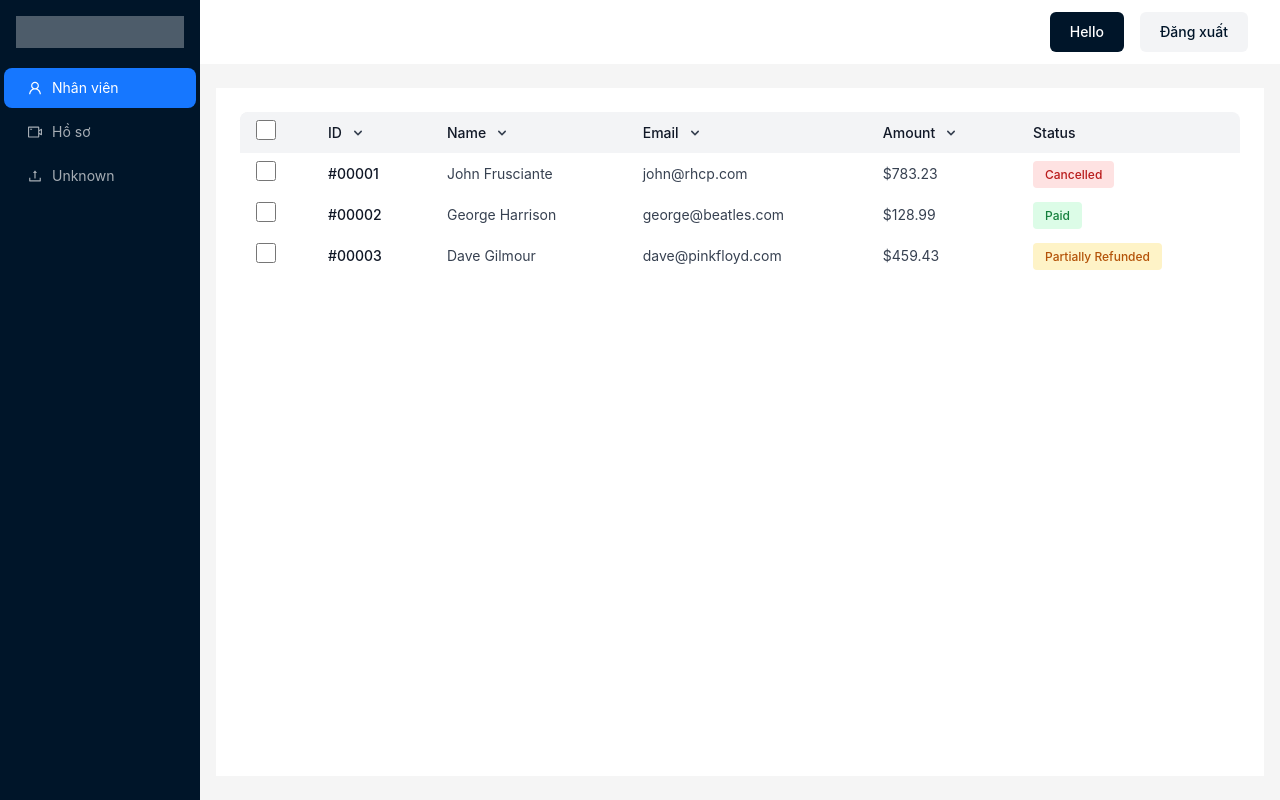
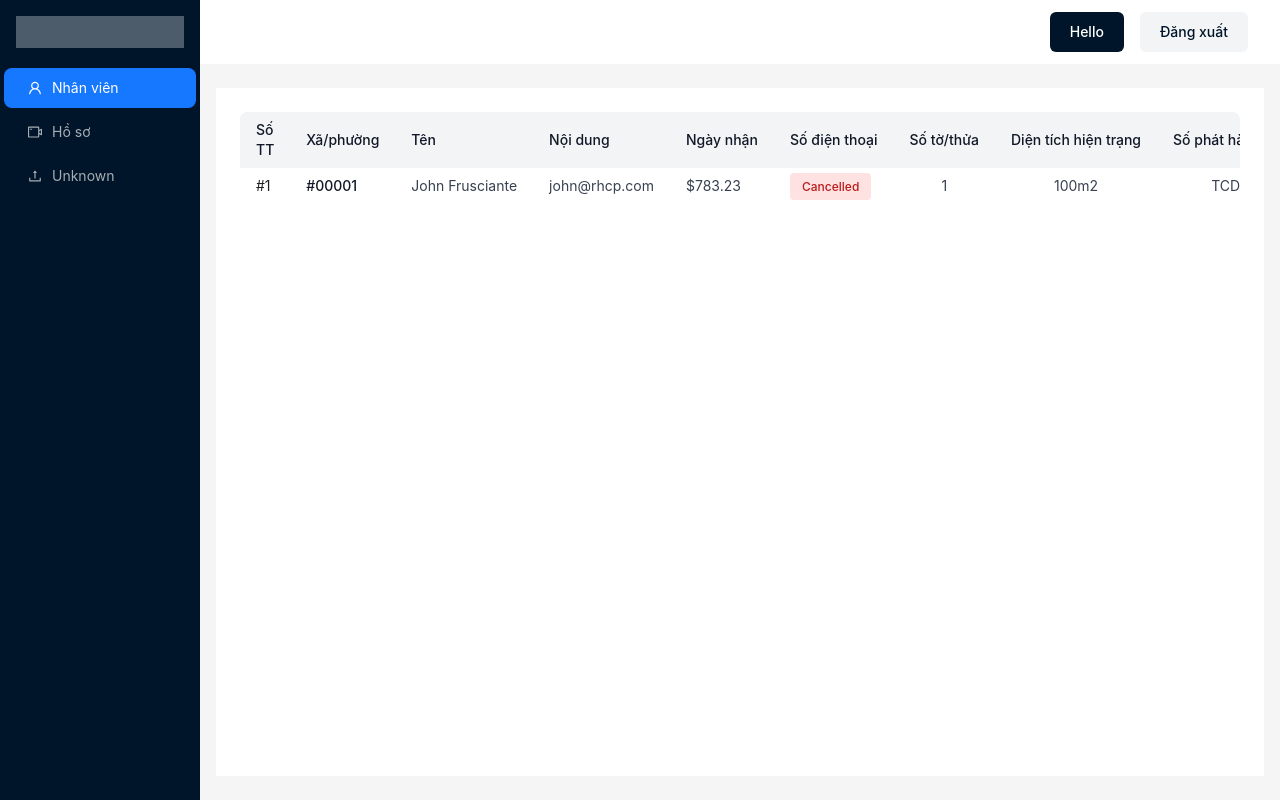
Before and after one commit to mourinhan8/thinhphat, a Next.js app: page / in a window 1280 px wide. Built offline with nearby package versions, Linux system fonts and the light colour scheme.

Commit message:
first commit

```diff
--- a/src/components/table/table.jsx
+++ b/src/components/table/table.jsx
@@ -5,99 +5,113 @@ export const Table = () => {
                 <table className="min-w-full divide-y divide-gray-200 text-sm">
                     <thead className="bg-gray-100">
                         <tr>
-                            <th className="sticky inset-y-0 left-0 bg-gray-100 px-4 py-2 text-left">
-                                <label className="sr-only" for="SelectAll">Select All</label>
-
-                                <input
-                                    className="h-5 w-5 rounded border-gray-200"
-                                    type="checkbox"
-                                    id="SelectAll"
-                                />
-                            </th>
-                            <th
-                                className="whitespace-nowrap px-4 py-2 text-left font-medium text-gray-900"
-                            >
+                            <th className="bg-gray-100 left-0 insert-y-0 sticky swhitespace-nowrap px-4 py-2 text-left font-medium text-gray-900">
                                 <div className="flex items-center gap-2">
-                                    ID
-
-                                    <svg
-                                        xmlns="http://www.w3.org/2000/svg"
-                                        className="h-4 w-4 text-gray-700"
-                                        viewBox="0 0 20 20"
-                                        fill="currentColor"
-                                    >
-                                        <path
-                                            fill-rule="evenodd"
-                                            d="M5.293 7.293a1 1 0 011.414 0L10 10.586l3.293-3.293a1 1 0 111.414 1.414l-4 4a1 1 0 01-1.414 0l-4-4a1 1 0 010-1.414z"
-                                            clip-rule="evenodd"
-                                        />
-                                    </svg>
+                                    Số TT
                                 </div>
                             </th>
                             <th
                                 className="whitespace-nowrap px-4 py-2 text-left font-medium text-gray-900"
                             >
                                 <div className="flex items-center gap-2">
-                                    Name
-
-                                    <svg
-                                        xmlns="http://www.w3.org/2000/svg"
-                                        className="h-4 w-4 text-gray-700"
-                                        viewBox="0 0 20 20"
-                                        fill="currentColor"
-                                    >
-                                        <path
-                                            fill-rule="evenodd"
-                                            d="M5.293 7.293a1 1 0 011.414 0L10 10.586l3.293-3.293a1 1 0 111.414 1.414l-4 4a1 1 0 01-1.414 0l-4-4a1 1 0 010-1.414z"
-                                            clip-rule="evenodd"
-                                        />
-                                    </svg>
+                                    Xã/phường
                                 </div>
                             </th>
                             <th
                                 className="whitespace-nowrap px-4 py-2 text-left font-medium text-gray-900"
                             >
                                 <div className="flex items-center gap-2">
-                                    Email
-
-                                    <svg
-                                        xmlns="http://www.w3.org/2000/svg"
-                                        className="h-4 w-4 text-gray-700"
-                                        viewBox="0 0 20 20"
-                                        fill="currentColor"
-                                    >
-                                        <path
-                                            fill-rule="evenodd"
-                                            d="M5.293 7.293a1 1 0 011.414 0L10 10.586l3.293-3.293a1 1 0 111.414 1.414l-4 4a1 1 0 01-1.414 0l-4-4a1 1 0 010-1.414z"
-                                            clip-rule="evenodd"
-                                        />
-                                    </svg>
+                                    Tên
                                 </div>
                             </th>
                             <th
                                 className="whitespace-nowrap px-4 py-2 text-left font-medium text-gray-900"
                             >
                                 <div className="flex items-center gap-2">
-                                    Amount
-
-                                    <svg
-                                        xmlns="http://www.w3.org/2000/svg"
-                                        className="h-4 w-4 text-gray-700"
-                                        viewBox="0 0 20 20"
-                                        fill="currentColor"
-                                    >
-                                        <path
-                                            fill-rule="evenodd"
-                                            d="M5.293 7.293a1 1 0 011.414 0L10 10.586l3.293-3.293a1 1 0 111.414 1.414l-4 4a1 1 0 01-1.414 0l-4-4a1 1 0 010-1.414z"
-                                            clip-rule="evenodd"
-                                        />
-                                    </svg>
+                                    Nội dung
                                 </div>
                             </th>
                             <th
                                 className="whitespace-nowrap px-4 py-2 text-left font-medium text-gray-900"
                             >
-                                Status
+                                <div className="flex items-center gap-2">
+                                    Ngày nhận
+                                </div>
+                            </th>
+                            <th
+                                className="whitespace-nowrap px-4 py-2 text-left font-medium text-gray-900"
+                            >
+                                <div className="flex items-center gap-2">
+                                    Số điện thoại
+                                </div>
+                            </th>
+                            <th
+                                className="whitespace-nowrap px-4 py-2 text-left font-medium text-gray-900"
+                            >
+                                <div className="flex items-center gap-2">
+                                    Số tờ/thửa
+                                </div>
+                            </th>
+                            <th
+                                className="whitespace-nowrap px-4 py-2 text-left font-medium text-gray-900"
+                            >
+                                <div className="flex items-center gap-2">
+                                    Diện tích hiện trạng
+                                </div>
+                            </th>
+                            <th
+                                className="whitespace-nowrap px-4 py-2 text-left font-medium text-gray-900"
+                            >
+                                <div className="flex items-center gap-2">
+                                    Số phát hành GCN
+                                </div>
+                            </th>
+                            <th
+                                className="whitespace-nowrap px-4 py-2 text-left font-medium text-gray-900"
+                            >
+                                <div className="flex items-center gap-2">
+                                    Xử lý chính
+                                </div>
+                            </th>
+                            <th
+                                className="whitespace-nowrap px-4 py-2 text-left font-medium text-gray-900"
+                            >
+                                Xử lý nội nghiệp
+                            </th>
+                            <th
+                                className="whitespace-nowrap px-4 py-2 text-left font-medium text-gray-900"
+                            >
+                                <div className="flex items-center gap-2">
+                                    Ngày đo
+                                </div>
+                            </th>
+                            <th
+                                className="whitespace-nowrap px-4 py-2 text-left font-medium text-gray-900"
+                            >
+                                <div className="flex items-center gap-2">
+                                    Ngày trình thẩm định
+                                </div>
+                            </th>
+                            <th
+                                className="whitespace-nowrap px-4 py-2 text-left font-medium text-gray-900"
+                            >
+                                <div className="flex items-center gap-2">
+                                    Ngày thẩm định
+                                </div>
+                            </th>
+                            <th
+                                className="whitespace-nowrap px-4 py-2 text-left font-medium text-gray-900"
+                            >
+                                <div className="flex items-center gap-2">
+                                    Cán bộ thẩm định
+                                </div>
+                            </th>
+                            <th
+                                className="whitespace-nowrap px-4 py-2 text-left font-medium text-gray-900"
+                            >
+                                <div className="flex items-center gap-2">
+                                    Ghi chú
+                                </div>
                             </th>
                         </tr>
                     </thead>
@@ -105,13 +119,7 @@ export const Table = () => {
                     <tbody className="divide-y divide-gray-200">
                         <tr>
                             <td className="sticky inset-y-0 left-0 bg-white px-4 py-2">
-                                <label className="sr-only" for="Row1">Row 1</label>
-
-                                <input
-                                    className="h-5 w-5 rounded border-gray-200"
-                                    type="checkbox"
-                                    id="Row1"
-                                />
+                                #1
                             </td>
                             <td className="whitespace-nowrap px-4 py-2 font-medium text-gray-900">
                                 #00001
@@ -128,61 +136,35 @@ export const Table = () => {
                                     Cancelled
                                 </strong>
                             </td>
-                        </tr>
-
-                        <tr>
-                            <td className="sticky inset-y-0 left-0 bg-white px-4 py-2">
-                                <label className="sr-only" for="Row2">Row 2</label>
-
-                                <input
-                                    className="h-5 w-5 rounded border-gray-200"
-                                    type="checkbox"
-                                    id="Row2"
-                                />
+                            <td className="whitespace-nowrap text-center px-4 py-2 text-gray-700">
+                                1
                             </td>
-                            <td className="whitespace-nowrap px-4 py-2 font-medium text-gray-900">
-                                #00002
+                            <td className="whitespace-nowrap text-center px-4 py-2 text-gray-700">
+                                100m2
                             </td>
-                            <td className="whitespace-nowrap px-4 py-2 text-gray-700">
-                                George Harrison
+                            <td className="whitespace-nowrap text-center px-4 py-2 text-gray-700">
+                                TCDTT
                             </td>
-                            <td className="whitespace-nowrap px-4 py-2 text-gray-700">
-                                george@beatles.com
+                            <td className="whitespace-nowrap text-center px-4 py-2 text-gray-700">
+                                Lê Văn Mến
                             </td>
-                            <td className="whitespace-nowrap px-4 py-2 text-gray-700">$128.99</td>
-                            <td className="whitespace-nowrap px-4 py-2">
-                                <strong
-                                    className="rounded bg-green-100 px-3 py-1.5 text-xs font-medium text-green-700"
-                                >
-                                    Paid
-                                </strong>
+                            <td className="whitespace-nowrap text-center px-4 py-2 text-gray-700">
+                                Mến Lê
                             </td>
-                        </tr>
-
-                        <tr>
-                            <td className="sticky inset-y-0 left-0 bg-white px-4 py-2">
-                                <label className="sr-only" for="Row3">Row 3</label>
-
-                                <input
-                                    className="h-5 w-5 rounded border-gray-200"
-                                    type="checkbox"
-                                    id="Row3"
-                                />
+                            <td className="whitespace-nowrap text-center px-4 py-2 text-gray-700">
+                                20/11/2021
                             </td>
-                            <td className="whitespace-nowrap px-4 py-2 font-medium text-gray-900">
-                                #00003
+                            <td className="whitespace-nowrap text-center px-4 py-2 text-gray-700">
+                                10/10/2022
                             </td>
-                            <td className="whitespace-nowrap px-4 py-2 text-gray-700">Dave Gilmour</td>
-                            <td className="whitespace-nowrap px-4 py-2 text-gray-700">
-                                dave@pinkfloyd.com
+                            <td className="whitespace-nowrap text-center px-4 py-2 text-gray-700">
+                                10/10/2022
                             </td>
-                            <td className="whitespace-nowrap px-4 py-2 text-gray-700">$459.43</td>
-                            <td className="whitespace-nowrap px-4 py-2">
-                                <strong
-                                    className="rounded bg-amber-100 px-3 py-1.5 text-xs font-medium text-amber-700"
-                                >
-                                    Partially Refunded
-                                </strong>
+                            <td className="whitespace-nowrap text-center px-4 py-2 text-gray-700">
+                                Nguyễn Quang Huy
+                            </td>
+                            <td className="whitespace-nowrap text-center px-4 py-2 text-gray-700">
+                                Không
                             </td>
                         </tr>
                     </tbody>
```
